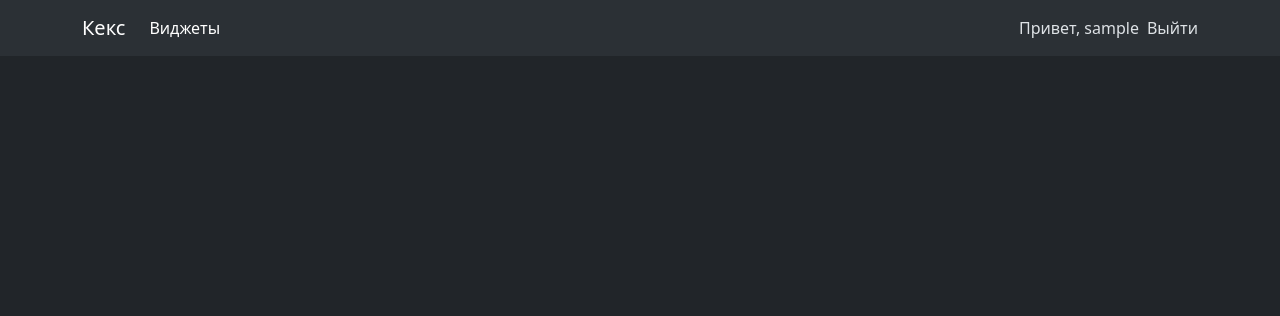
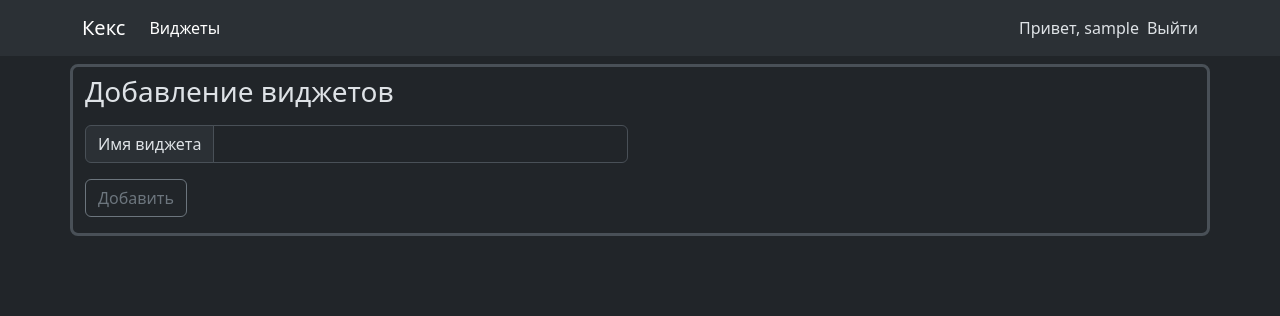
Before and after one commit to altomilin/streamer-wigets, a Django app: page /widgets in a window 1280 px wide. Shown: the top 316 px of the page. Run offline with Django 4.2, Linux system fonts and the light colour scheme; the visitor is signed in with stand-in values (Sample User, id 1); data that the repository does not hold is empty; some libraries are stand-ins or nearby versions.

Commit message:
widgets page create

```diff
--- a/frontend/templates/frontend/widgets.html
+++ b/frontend/templates/frontend/widgets.html
@@ -1,5 +1,34 @@
 {% extends 'frontend/base.html' %}
 
 {% block content %}
+<div class="container">
+    <div class="row border border-3 rounded-3 mt-2">
+        <h1 class="h3 mt-2 mb-3">Добавление виджетов</h1>
+        <div class="col col-sm-12 col-md-6">
+            <form action="" method="post">
+                {% csrf_token %}
+                <div class="input-group mb-3">
+                    <label class="input-group-text" for="widget-name" id="widget-name-label">Имя виджета</label>
+                    <input type="text" class="form-control" id="widget-name" aria-describedby="widget-name-label">
+                </div>
+                <div class="input-group mb-3">
+                    <input type="submit" class="btn btn-outline-secondary" value="Добавить">
+                </div>
+            </form>
+        </div>
+        <div class="col col-sm-12 col-md-6">
 
+        </div>
+    </div>
+    <div class="row">
+        {% for widget in widgets_list %}
+        <div class="col-sm12 col-md-6 col-lg-6">
+            {{ widget }}
+        </div>
+        <div class="col-sm12 col-md-6 col-lg-6">
+
+        </div>
+        {% endfor %}
+    </div>
+</div>
 {% endblock %}
--- a/frontend/views.py
+++ b/frontend/views.py
@@ -3,6 +3,7 @@ from frontend.forms import RegisterForm
 from django.contrib import messages
 from django.contrib.auth import authenticate, login, logout
 
+from counter.models import WidgetCounter, Counter
 
 def index(request):
     context = {
@@ -55,7 +56,9 @@ def register(request):
 
 
 def widgets(request):
+    widgets_list = WidgetCounter.objects.filter(user=request.user)
     context = {
-        'title': 'Виджеты'
+        'title': 'Виджеты',
+        'widgets_list': widgets_list,
     }
-    return render(request, 'frontend/base.html', context)
+    return render(request, 'frontend/widgets.html', context)
--- a/wigets/urls.py
+++ b/wigets/urls.py
@@ -22,3 +22,4 @@ urlpatterns = [
     path('admin/', admin.site.urls),
     path('api/v1/', include('counter.urls')),
 ]
+pass
```
